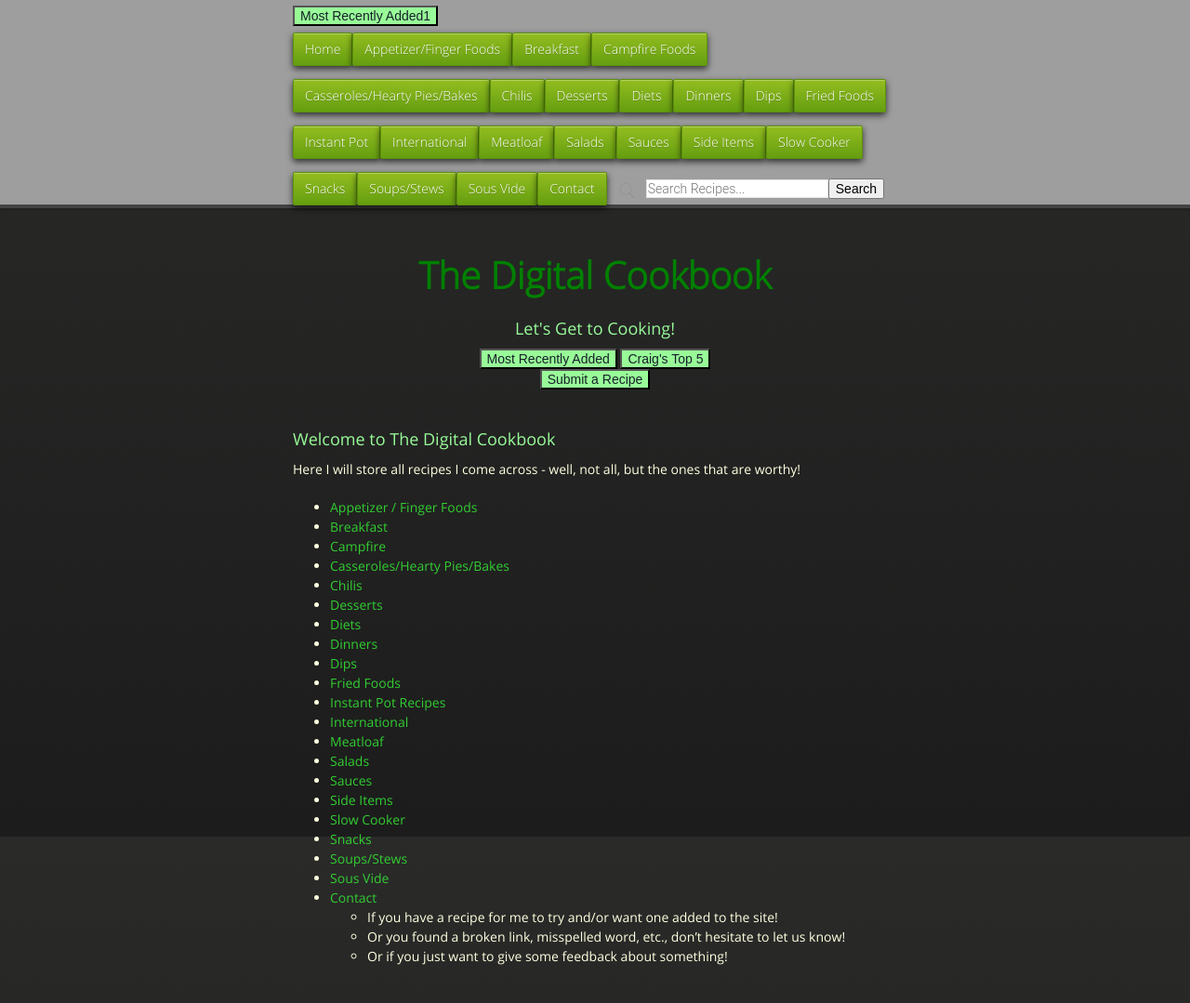
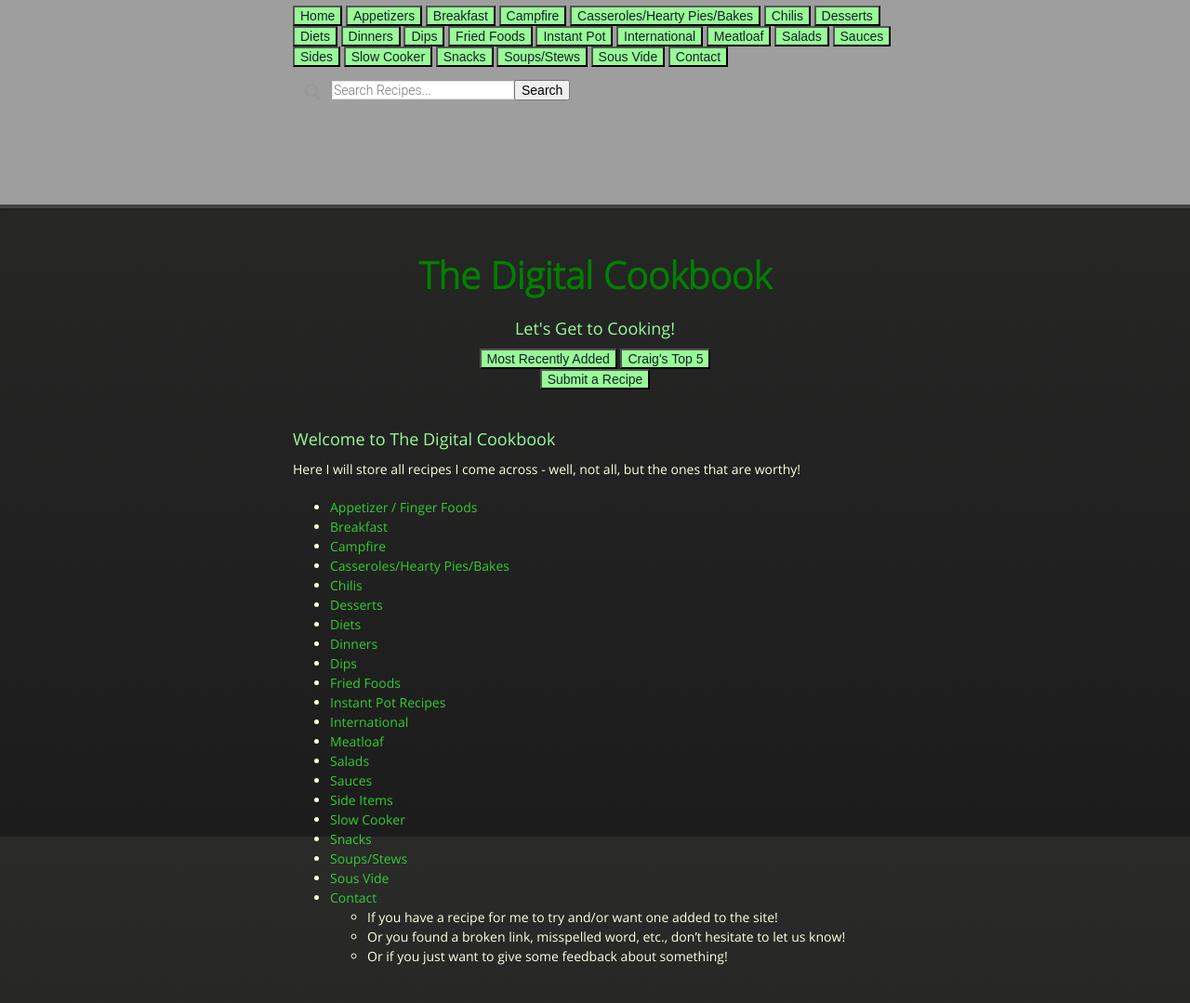
Before and after one commit to cmwillett/TheDigitalCookbook, a Jekyll site: the page built from index.md, in a window 1280 px wide. Shown: the whole page at 93% size. Built offline with Jekyll 4.4.1, drawn with Linux system fonts in a browser that asks for light colours; nearby versions of some CDN libraries.

Commit message:
testing menu items

```diff
--- a/_layouts/default.html
+++ b/_layouts/default.html
@@ -32,8 +32,29 @@ tipue_search_active: true
               <option value="{{site.github.url}}/Campfire/index.html">Campfire</option>
               <option value="{{site.github.url}}/Breakfast/index.html">Breakfast</option>
             </select>-->
-            <input type="button" value="Most Recently Added1"  style="background-color:#98FB98; color:#17202A;" onclick="window.location.href='{{site.github.url}}/MostRecentlyAdded/index.html'" /><br>
-            <li class="fork"><a href="{{site.github.url}}">Home</a></li>
+            <input type="button" value="Home"  style="background-color:#98FB98; color:#17202A;" onclick="window.location.href='{{site.github.url}}'" />
+            <input type="button" value="Appetizers"  style="background-color:#98FB98; color:#17202A;" onclick="window.location.href='{{site.github.url}}/AppetizerFingerFoods/index.html'" />
+            <input type="button" value="Breakfast"  style="background-color:#98FB98; color:#17202A;" onclick="window.location.href='{{site.github.url}}/Breakfast/index.html'" />
+            <input type="button" value="Campfire"  style="background-color:#98FB98; color:#17202A;" onclick="window.location.href='{{site.github.url}}/Campfire/index.html'" />
+            <input type="button" value="Casseroles/Hearty Pies/Bakes"  style="background-color:#98FB98; color:#17202A;" onclick="window.location.href='{{site.github.url}}/CasserolesHeartyPiesAndBakes/index.html'" />
+            <input type="button" value="Chilis"  style="background-color:#98FB98; color:#17202A;" onclick="window.location.href='{{site.github.url}}/Chilis/index.html'" />
+            <input type="button" value="Desserts"  style="background-color:#98FB98; color:#17202A;" onclick="window.location.href='{{site.github.url}}/Desserts/index.html'" />
+            <input type="button" value="Diets"  style="background-color:#98FB98; color:#17202A;" onclick="window.location.href='{{site.github.url}}/Diets/index.html'" />
+            <input type="button" value="Dinners"  style="background-color:#98FB98; color:#17202A;" onclick="window.location.href='{{site.github.url}}/Dinners/index.html'" />
+            <input type="button" value="Dips"  style="background-color:#98FB98; color:#17202A;" onclick="window.location.href='{{site.github.url}}/Dips/index.html'" />
+            <input type="button" value="Fried Foods"  style="background-color:#98FB98; color:#17202A;" onclick="window.location.href='{{site.github.url}}/FriedFoods/index.html'" />
+            <input type="button" value="Instant Pot"  style="background-color:#98FB98; color:#17202A;" onclick="window.location.href='{{site.github.url}}/InstantPot/index.html'" />
+            <input type="button" value="International"  style="background-color:#98FB98; color:#17202A;" onclick="window.location.href='{{site.github.url}}/International/index.html'" />
+            <input type="button" value="Meatloaf"  style="background-color:#98FB98; color:#17202A;" onclick="window.location.href='{{site.github.url}}/Meatloaf/index.html'" />
+            <input type="button" value="Salads"  style="background-color:#98FB98; color:#17202A;" onclick="window.location.href='{{site.github.url}}/Salads/index.html'" />
+            <input type="button" value="Sauces"  style="background-color:#98FB98; color:#17202A;" onclick="window.location.href='{{site.github.url}}/Sauces/index.html'" />
+            <input type="button" value="Sides"  style="background-color:#98FB98; color:#17202A;" onclick="window.location.href='{{site.github.url}}/SideItems/index.html'" />
+            <input type="button" value="Slow Cooker"  style="background-color:#98FB98; color:#17202A;" onclick="window.location.href='{{site.github.url}}/SlowCooker/index.html'" />
+            <input type="button" value="Snacks"  style="background-color:#98FB98; color:#17202A;" onclick="window.location.href='{{site.github.url}}/Snacks/index.html'" />
+            <input type="button" value="Soups/Stews"  style="background-color:#98FB98; color:#17202A;" onclick="window.location.href='{{site.github.url}}/SoupsAndStews/index.html'" />
+            <input type="button" value="Sous Vide"  style="background-color:#98FB98; color:#17202A;" onclick="window.location.href='{{site.github.url}}/SousVide/index.html'" />
+            <input type="button" value="Contact"  style="background-color:#98FB98; color:#17202A;" onclick="window.location.href='{{site.github.url}}/Contact/index.html'" />
+            <!--<li class="fork"><a href="{{site.github.url}}">Home</a></li>
             <li class="fork"><a href="{{site.github.url}}/AppetizerFingerFoods/index.html">Appetizer/Finger Foods</a></li>
             <li class="fork"><a href="{{site.github.url}}/Breakfast/index.html">Breakfast</a></li>
             <li class="fork"><a href="{{site.github.url}}/Campfire/index.html">Campfire Foods</a></li>
@@ -54,7 +75,7 @@ tipue_search_active: true
             <li class="fork"><a href="{{site.github.url}}/Snacks/index.html">Snacks</a></li>
             <li class="fork"><a href="{{site.github.url}}/SoupsAndStews/index.html">Soups/Stews</a></li>
             <li class="fork"><a href="{{site.github.url}}/SousVide/index.html">Sous Vide</a></li>
-            <li class="fork"><a href="{{site.github.url}}/Contact/index.html">Contact</a></li>
+            <li class="fork"><a href="{{site.github.url}}/Contact/index.html">Contact</a></li>-->
             <li class="fork">
               <form action="{{ page.url | relative_url }}" id="form1">
                 <div class="tipue_search_left"></div>
```
